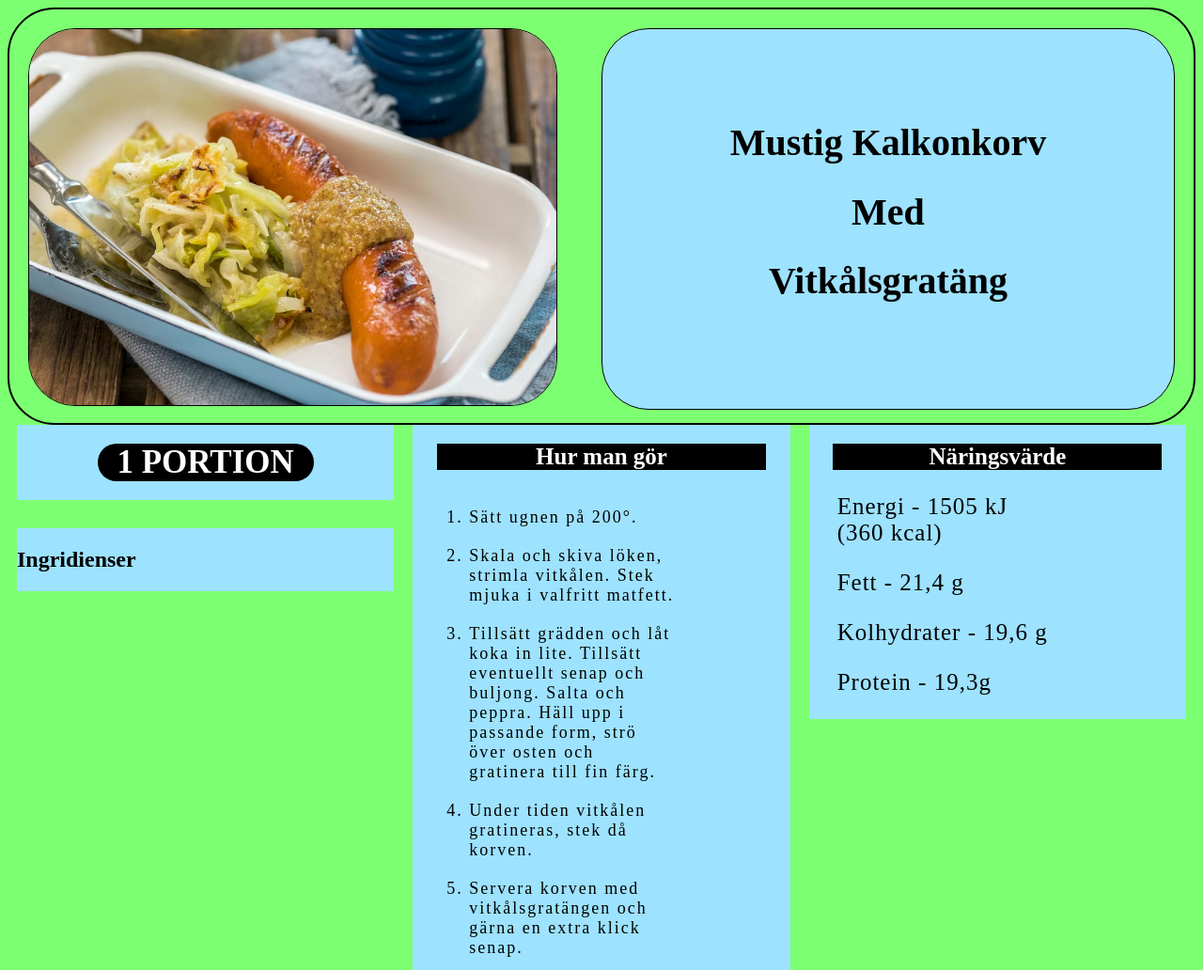
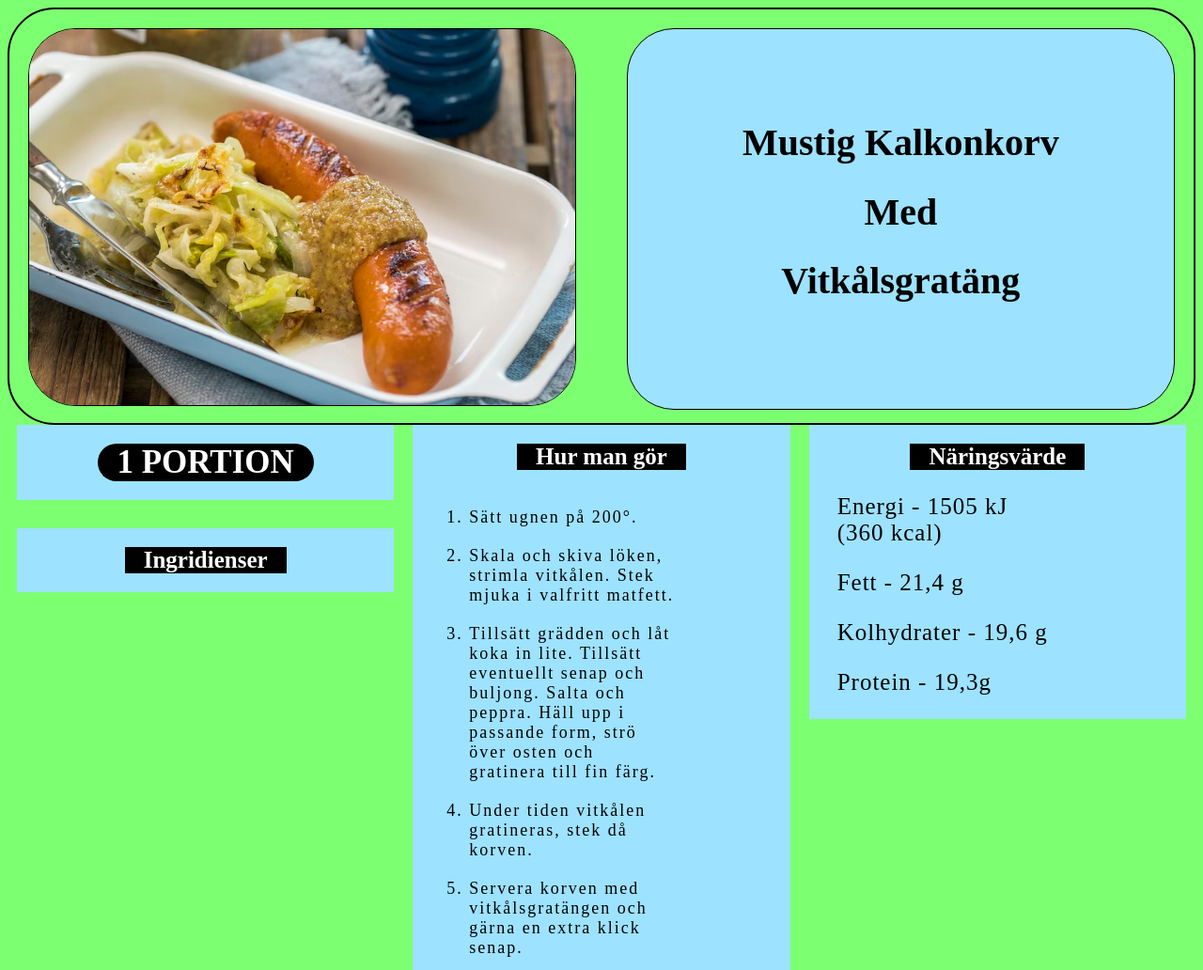
Before and after one commit to TE22E-Axel-Sjoholm/projekt, a plain HTML site: page index.html in a window 1280 px wide. Shown: the whole page at 94% size. Drawn offline with Linux system fonts and the light colour scheme.

Commit message:
flytta bilderna så att dem blev jämna i header

```diff
--- a/style.css
+++ b/style.css
@@ -14,12 +14,15 @@ header{
     font-size: 20px;
     border-radius: 50px;
     border: black 1px solid;
-
+    width: 581.396px;
+    justify-self: right;
 }
 .bild img{
     height: 400px;
+    width: 581.396px;
     border-radius: 50px;
     border: black 1px solid;
+    justify-self: left;
 }
 body{
     background-color: #7DFF72;
@@ -36,6 +39,7 @@ main{
     margin-left: 10px;
     margin-right: 10px;
     height: 80px;
+    width: auto;
 }
 .PortionLiten{
     background-color: black;
@@ -56,12 +60,13 @@ main{
     grid-row-end: 2;
     background-color: #9DE2FF;
     height: 580px;
+    width: auto;
     margin-left: 10px;
     margin-right: 10px;
 }
 .howtodoliten{
     background-color: black;
-    width: 350px;
+    width: fit-content;
     margin: auto;
 }
 .howtodoliten h2{
@@ -88,10 +93,11 @@ ol{
     height: fit-content;
     margin-left: 10px;
     margin-right: 10px;
+    width: auto;
 }
 .näringliten{
     background-color: black;
-    width: 350px;
+    width: fit-content;
     margin: auto;
 }
 .näringliten h2{
@@ -115,5 +121,16 @@ ol{
     grid-column-end: 2;
     grid-row-start: 3;
     grid-row-end: 4;
+    width: auto;
 }
-.IngridienserLiten
+.IngridienserLiten{
+    background-color: black;
+    width: fit-content;
+    margin: auto;
+}
+.IngridienserLiten h2{
+    color: white;
+    text-align: center;
+    font-size: 25px;
+    margin: 20px;
+}
```
